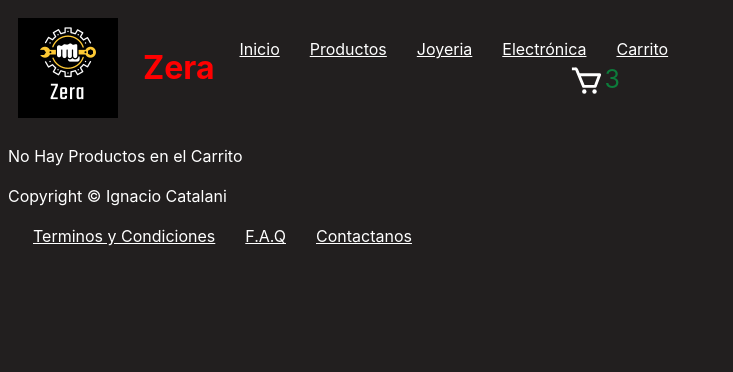
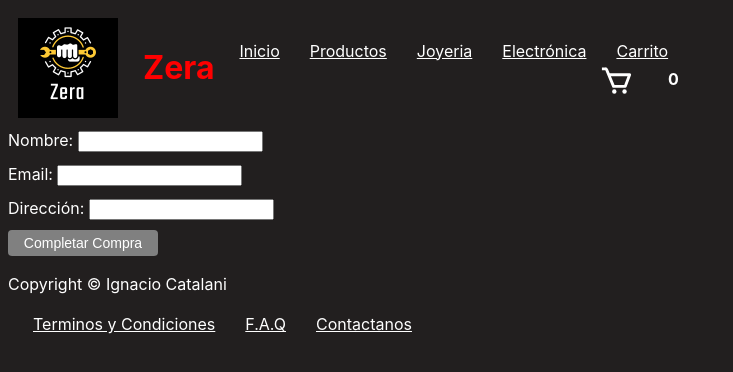
Before and after one commit to IgnacioCatalani/Entrega2-Catalani, a React (Vite) app in the folder vite-project/: page /carrito in a window 1280 px wide. Shown: the top 372 px of the page, without its empty margins (0-733 px from the left). Built offline with nearby package versions, Linux system fonts and the light colour scheme.

Commit message:
proyecto final -1

```diff
--- a/vite-project/src/App.jsx
+++ b/vite-project/src/App.jsx
@@ -2,14 +2,16 @@ import Header from "./components/Header.jsx";
 import Footer from "./components/Footer.jsx";
 import Main from "./components/Main.jsx";
 import {BrowserRouter} from "react-router-dom";
+import CartContext from "./components/CartContext.jsx";
 
 function App(){
 return (
 <BrowserRouter>
-   <Header/>
-   <Main/>
-   <Footer/>
-
+  <CartContext>
+     <Header/>
+     <Main/>
+     <Footer/>
+  </CartContext>
 </BrowserRouter>
 )
 }
--- /dev/null
+++ b/vite-project/src/components/Carrito.jsx
@@ -0,0 +1,79 @@
+import React, { useState } from 'react';
+
+function Carrito() {
+  const [nombre, setNombre] = useState('');
+  const [email, setEmail] = useState('');
+  const [direccion, setDireccion] = useState('');
+  const [isFormValid, setIsFormValid] = useState(false);
+
+  const handleNombreChange = (e) => {
+    setNombre(e.target.value);
+    validateForm();
+  };
+
+  const handleEmailChange = (e) => {
+    setEmail(e.target.value);
+    validateForm();
+  };
+
+  const handleDireccionChange = (e) => {
+    setDireccion(e.target.value);
+    validateForm();
+  };
+
+  const validateForm = () => {
+    if (nombre && email && direccion) {
+      setIsFormValid(true);
+    } else {
+      setIsFormValid(false);
+    }
+  };
+
+  const handleSubmit = (e) => {
+    e.preventDefault();
+    if (isFormValid) {
+      alert('Formulario enviado');
+
+    }
+  };
+
+  return (
+    <div>
+      <form onSubmit={handleSubmit}>
+        <div>
+          <label htmlFor="nombre" className='textoboton'>Nombre: </label>
+          <input
+            type="text"
+            id="nombre"
+            value={nombre}
+            onChange={handleNombreChange}
+            required
+          />
+        </div>
+        <div>
+          <label htmlFor="email" className='textoboton'>Email: </label>
+          <input
+            type="email"
+            id="email"
+            value={email}
+            onChange={handleEmailChange}
+            required
+          />
+        </div>
+        <div>
+          <label htmlFor="direccion" className='textoboton'>Dirección: </label>
+          <input
+            type="text"
+            id="direccion"
+            value={direccion}
+            onChange={handleDireccionChange}
+            required
+          />
+        </div>
+        <button type="submit" className="btn-cc" disabled={!isFormValid}>Completar Compra</button>
+      </form>
+    </div>
+  );
+}
+
+export default Carrito;
--- /dev/null
+++ b/vite-project/src/components/CartContext.jsx
@@ -0,0 +1,25 @@
+import { createContext, useState } from "react"
+
+export const miContexto=createContext()
+const Provider= miContexto.Provider
+
+function CartContext(props) {
+
+    const [carritoCant, setcarritoCant] = useState(0)
+
+    const valorDelContexto = {
+        cant: carritoCant,
+        loggedIn: false,
+        fn: ()=> {
+            setcarritoCant(carritoCant + 1)
+        }
+    }
+
+  return (
+    <Provider value={valorDelContexto}>
+        {props.children}
+    </Provider>
+  )
+}
+
+export default CartContext
--- a/vite-project/src/components/CartWidget.jsx
+++ b/vite-project/src/components/CartWidget.jsx
@@ -1,9 +1,9 @@
 function CartWidget() {
-  const itemCount=3;
+
  return (
    <div className="cart-widget">
      <img src="/cart.svg" alt="" className="carrito1" />
-     <span>{itemCount}</span>
+
    </div>
  )
 }
--- a/vite-project/src/components/Header.jsx
+++ b/vite-project/src/components/Header.jsx
@@ -1,5 +1,5 @@
 import NavBar from "./NavBar"
-import { Link, NavLink, Routes, Route } from "react-router-dom"
+import {Routes, Route } from "react-router-dom"
 
 function Header(){
 return (
--- a/vite-project/src/components/Item.jsx
+++ b/vite-project/src/components/Item.jsx
@@ -1,12 +1,29 @@
 import { Link } from "react-router-dom";
+import { miContexto } from "./CartContext";
+import { useContext } from "react";
+
+
 
 function Item({ producto }) {
+
+    const valorDelContexto = useContext(miContexto)
+
+
+    const handleClick = () => {
+        valorDelContexto.fn()
+    }
+
+
+
+
+
     return (
         <div className="grid-item">
             <article>
                 <h2>{producto.title}</h2>
                 <img src={producto.image} alt={producto.title} />
                 <p>${producto.price}</p>
+                <button onClick={handleClick}>Agregar al Carrito</button>
                 <Link to={`/item/${producto.id}`}>
                     <button>Ver detalle</button>
                 </Link>
--- a/vite-project/src/components/Main.jsx
+++ b/vite-project/src/components/Main.jsx
@@ -2,6 +2,7 @@ import Button from "./Button"
 import {Route, Routes} from "react-router-dom";
 import ItemListContainer from "./ItemListContainer"
 import ItemDetailContainer from "./ItemDetailContainer";
+import Carrito from "./Carrito";
 
 function Main(){
   return (
@@ -10,7 +11,7 @@ function Main(){
        <Route path="/" element={<ItemListContainer/>}/>
        <Route path="/productos" element={<ItemListContainer/>}/>
        <Route path="/categoria/:id" element={<ItemListContainer/>}/>
-       <Route path="/carrito" element={<p>No Hay Productos en el Carrito</p>}/>
+       <Route path="/carrito" element={<Carrito/>}/>
        <Route path="/item/:id" element={<ItemDetailContainer/>}/>
     </Routes>
 
--- a/vite-project/src/components/NavBar.jsx
+++ b/vite-project/src/components/NavBar.jsx
@@ -1,7 +1,11 @@
-import { Link, NavLink  } from "react-router-dom"
+import { NavLink  } from "react-router-dom"
 import CartWidget from "./CartWidget"
+import { useContext } from "react"
+import { miContexto } from "./CartContext"
 
 function NavBar(props) {
+
+  const valorDelContexto = useContext(miContexto)
 
 
   if (props.isHeader == true){
@@ -12,6 +16,7 @@ function NavBar(props) {
          <NavLink to="/categoria/jewelery">Joyeria</NavLink >
          <NavLink to="/categoria/electronics">Electrónica</NavLink >
          <NavLink to="/carrito">Carrito</NavLink >
+         <span className="cart-count">{valorDelContexto.cant}</span>
          <CartWidget/>
         </nav>
       )
--- a/vite-project/src/index.scss
+++ b/vite-project/src/index.scss
@@ -55,7 +55,7 @@ p{
   align-items: center;
   font-size: 25px;
   color: #0d7c3b;
-  margin-left: 355px;
+  margin-left: 385px;
    }
 
 
@@ -99,3 +99,41 @@ p{
   font-weight: bold;
   color: rgb(119, 23, 23);
 }
+
+.cart-count {
+  color: #fff;
+  font-weight: bold;
+  position: relative;
+  top: 28px;
+  left: -5px;
+}
+
+
+form {
+  display: flex;
+  flex-direction: column;
+}
+
+form div {
+  margin-bottom: 10px;
+}
+.btn-cc {
+  padding: 5px 10px;
+  font-size: 14px;
+  background-color: #4CAF50;
+  color: white;
+  border: none;
+  border-radius: 4px;
+  cursor: pointer;
+ width: 150px;
+
+}
+
+button:disabled {
+  background-color: grey;
+  cursor: not-allowed;
+}
+
+.textoboton {
+  color: #fff;
+}
```
